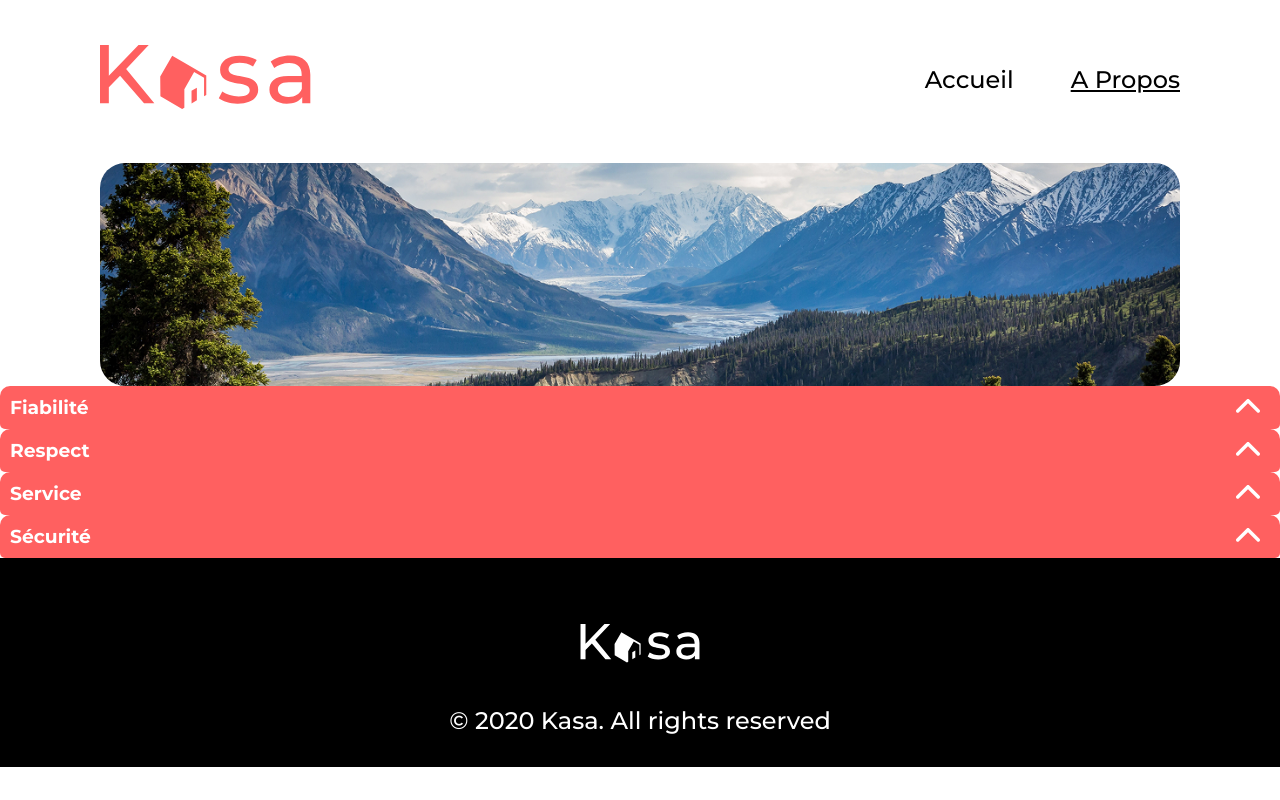
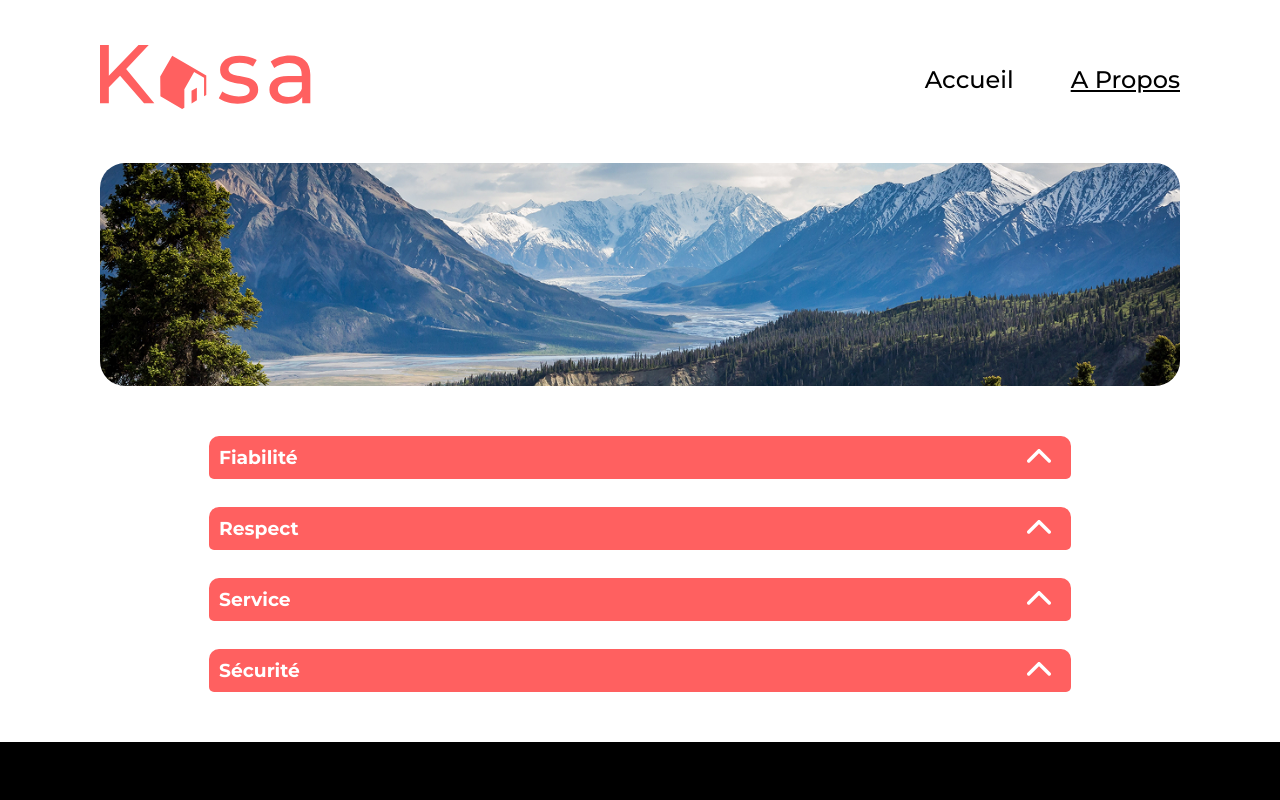
Before and after one commit to Alzorath57/Kasa-location-immobiliere, a React (Vite) app: page /about in a window 1280 px wide. Shown: the top 800 px of the page. Built offline with nearby package versions, Linux system fonts and the light colour scheme.

Commit message:
feat: style de About et mise en forme

```diff
--- a/src/pages/About.jsx
+++ b/src/pages/About.jsx
@@ -1,6 +1,7 @@
 import Banner from "../components/Banner/Banner";
 import bannerAbout from "../assets/banner-about.jpg";
 import Accordion from "../components/Accordion/Accordion";
+import "./About.scss";
 
 function About() {
   return (
@@ -9,6 +10,7 @@ function About() {
         cover={bannerAbout}
         description="Paysage de montagnes et d'arbres"
       />
+      <div className="about-accordions">
         <Accordion
           title="Fiabilité"
           content="Les annonces postées sur Kasa garantissent une fiabilité totale. Les photos sont conformes aux logements, et toutes les informations sont régulièrement vérifiées par nos équipes."
@@ -25,6 +27,7 @@ function About() {
           title="Sécurité"
           content="La sécurité est la priorité de Kasa. Aussi bien pour nos hôtes que pour les voyageurs, chaque logement correspond aux critères de sécurité établis par nos services. En laissant une note aussi bien à l'hôte qu'au locataire, cela permet à nos équipes de vérifier que les standards sont bien respectés. Nous organisons également des ateliers sur la sécurité domestique pour nos hôtes."
         ></Accordion>
+      </div>
     </>
   );
 }
--- /dev/null
+++ b/src/pages/About.scss
@@ -0,0 +1,6 @@
+.about-accordions {
+  display: flex;
+  flex-direction: column;
+  gap: 28px;
+  margin: 50px 209px 50px;
+}
```
Lines whose indentation alone changed are shown as unchanged.
